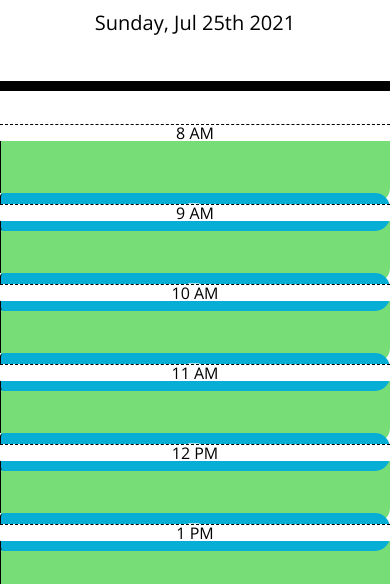
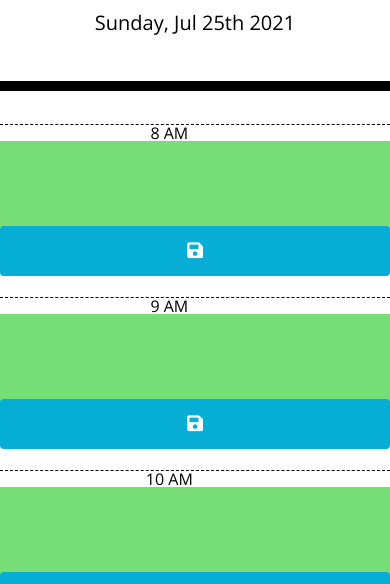
Before and after one commit to GraceKevin/workday-scheduler, a plain HTML site: page index.html in a window 390 px wide. Shown: the part 256-840 px from the top of the page. Drawn offline with nearby package versions, Linux system fonts and the light colour scheme.

Commit message:
added media query

```diff
--- a/assets/script.js
+++ b/assets/script.js
@@ -18,7 +18,7 @@ $(document).ready(function () {
     function hourStatus() {
 
         // Current Number of Hours
-        var currentTime = moment().hour();
+        var currentTime = moment().format('YYYY-MM-DD hh:mm');
 
         //console.log(currentTime);
 
--- a/assets/style.css
+++ b/assets/style.css
@@ -69,3 +69,28 @@ textarea{
   font-size: 20px;
   transition: all .3s ease-in-out;
 }
+
+/*  Media query for smaller screens */
+@media screen and (max-width: 768px), screen and (max-width: 575px) {
+  .row {
+    height: auto;
+    margin-top: 20px;
+  }
+
+  .hour {
+    padding-right: 17%;
+  }
+
+  .saveBtn {
+    border: 0;
+    border-radius: 0.25rem;
+    height: 50px;
+  }
+
+  textarea {
+    min-height: 85px;
+    border: 0;
+  }
+
+
+}
--- a/index.html
+++ b/index.html
@@ -97,5 +97,6 @@
     <script src="https://code.jquery.com/jquery-3.4.1.min.js"></script>
     <script src="https://cdnjs.cloudflare.com/ajax/libs/moment.js/2.29.1/moment.min.js"></script>
     <script src="./assets/script.js"></script>
+    <script src="https://ajax.googleapis.com/ajax/libs/jquery/3.5.1/jquery.min.js"></script>
   </body>
 </html>
```
